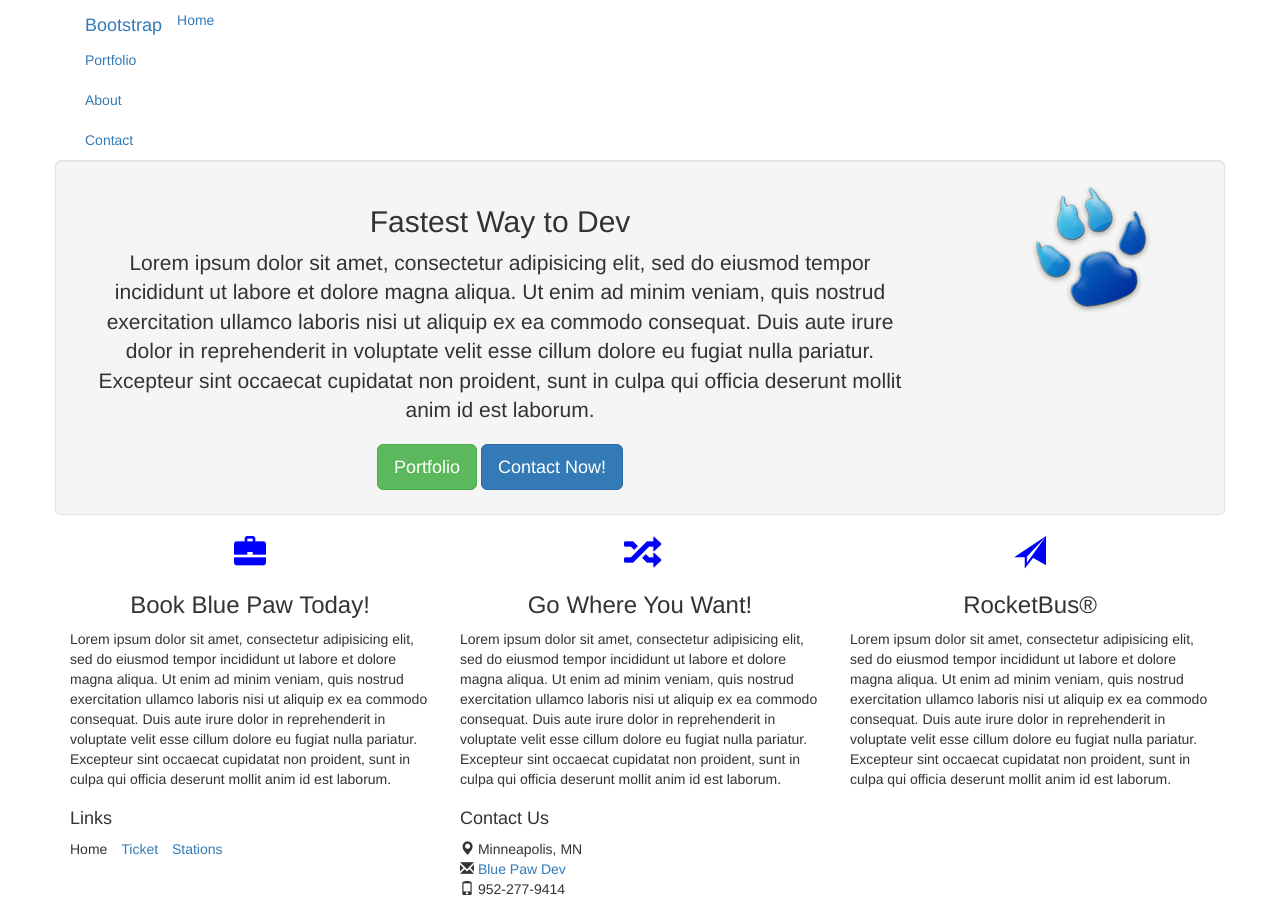
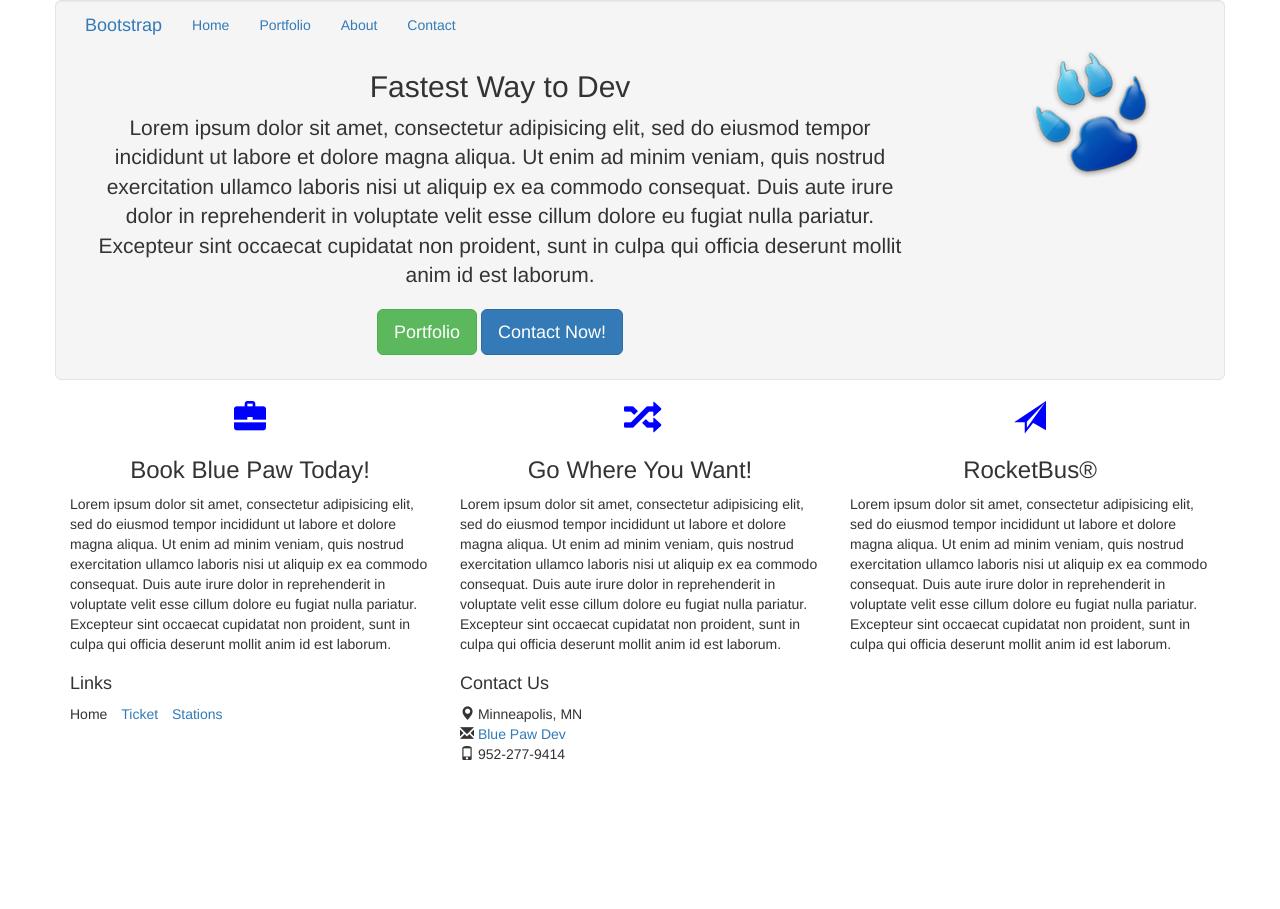
Before and after one commit to BluePawDev/bootstrap, a plain HTML site: page index.html in a window 1280 px wide. After the commit the page ends 800 px from the top, so only its background shows below. Drawn offline with nearby package versions, Linux system fonts and the light colour scheme.

Commit message:
Add .navbar-nav to .nav

```diff
--- a/index.html
+++ b/index.html
@@ -10,7 +10,7 @@
   <body>
     <div class="container">
           <a href="/" class="navbar-brand">Bootstrap</a>
-          <ul class="nav">
+          <ul class="nav navbar-nav">
             <li><a href="index.html">Home</a></li>
             <li><a href="portfolio.html">Portfolio</a></li>
             <li><a href="about.html">About</a></li>
```
